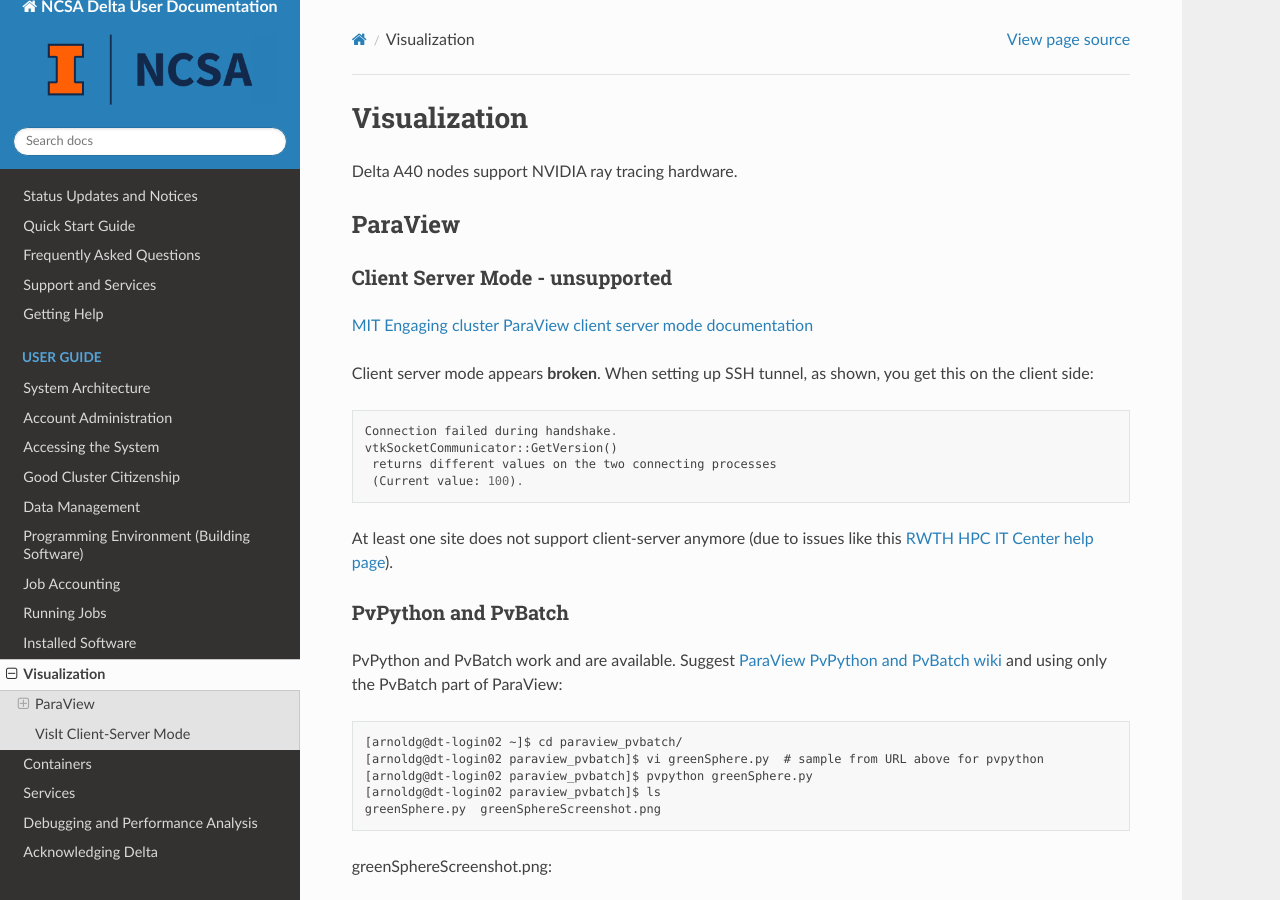
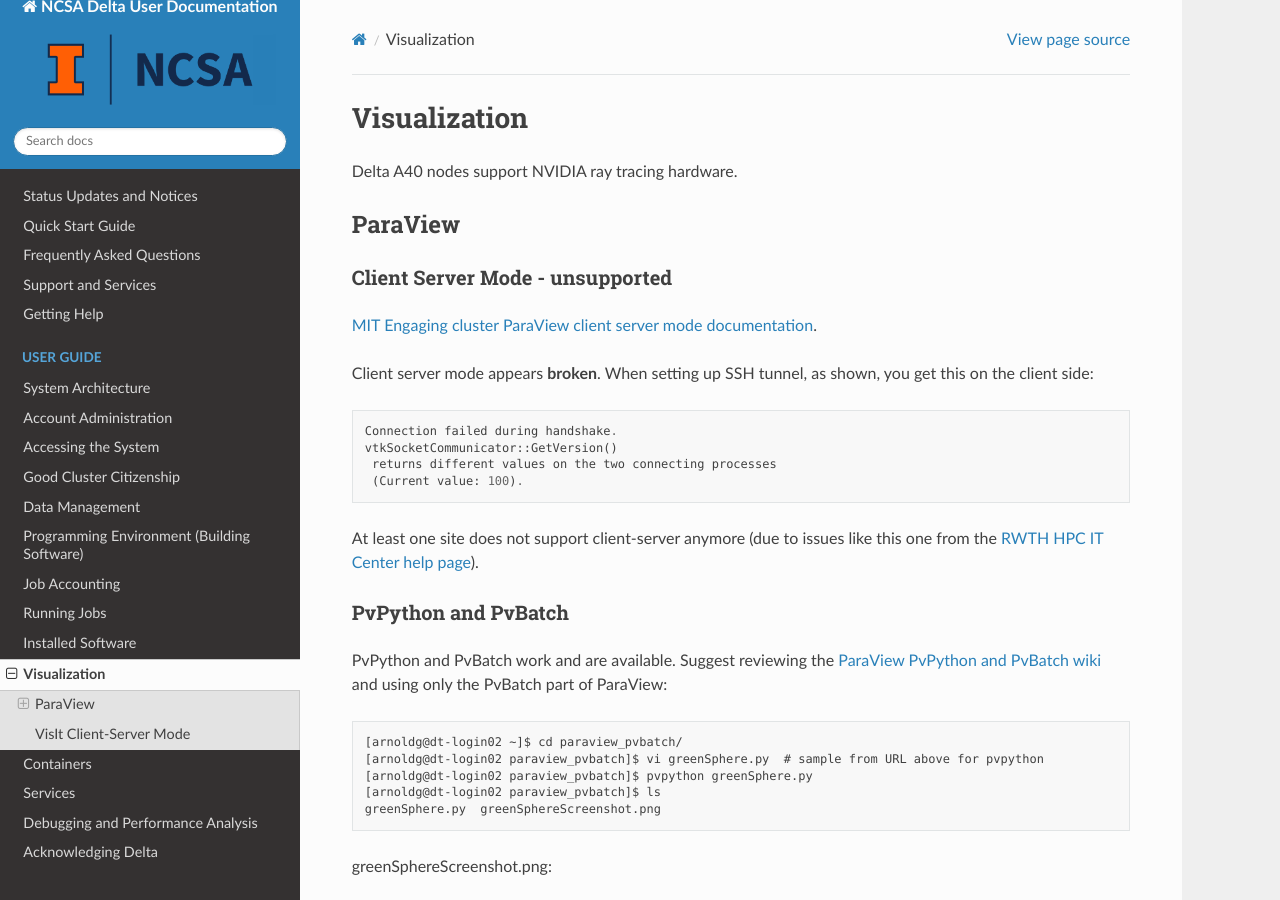
Before and after one commit to ncsa/Delta_doc, a Sphinx documentation site: the page built from docs/source/user_guide/visualization.rst, in a window 1280 px wide and 900 px high. Built offline with Sphinx 7.4.7 and the Read the Docs theme 2.0.0, drawn with Linux system fonts in a browser that asks for light colours.

Commit message:
Update visualization.rst minor editorial

```diff
--- a/docs/source/user_guide/visualization.rst
+++ b/docs/source/user_guide/visualization.rst
@@ -9,7 +9,7 @@ ParaView
 Client Server Mode - unsupported
 ~~~~~~~~~~~~~~~~~~~~~~~~~~~~~~~~
 
-`MIT Engaging cluster ParaView client server mode documentation <https://engaging-web.mit.edu/eofe-wiki/software/paraview_client_server_mode/>`_
+`MIT Engaging cluster ParaView client server mode documentation <https://engaging-web.mit.edu/eofe-wiki/software/paraview_client_server_mode/>`_.
 
 Client server mode appears **broken**. When setting up SSH tunnel, as shown, you get this on the client side:
 
@@ -20,12 +20,12 @@ Client server mode appears **broken**. When setting up SSH tunnel, as shown, you
     returns different values on the two connecting processes
     (Current value: 100).
 
-At least one site does not support client-server anymore (due to issues like this `RWTH HPC IT Center help page <https://help.itc.rwth-aachen.de/en/service/rhr4fjjutttf/article/b98c687822874a30b740ef09f4330e7b/>`_).
+At least one site does not support client-server anymore (due to issues like this one from the `RWTH HPC IT Center help page <https://help.itc.rwth-aachen.de/en/service/rhr4fjjutttf/article/b98c687822874a30b740ef09f4330e7b/>`_).
 
 PvPython and PvBatch
 ~~~~~~~~~~~~~~~~~~~~~
 
-PvPython and PvBatch work and are available. Suggest `ParaView PvPython and PvBatch wiki <https://www.paraview.org/Wiki/PvPython_and_PvBatch>`_ and using only the PvBatch part of ParaView:
+PvPython and PvBatch work and are available. Suggest reviewing the `ParaView PvPython and PvBatch wiki <https://www.paraview.org/Wiki/PvPython_and_PvBatch>`_ and using only the PvBatch part of ParaView:
 
 .. code-block::
 
```
